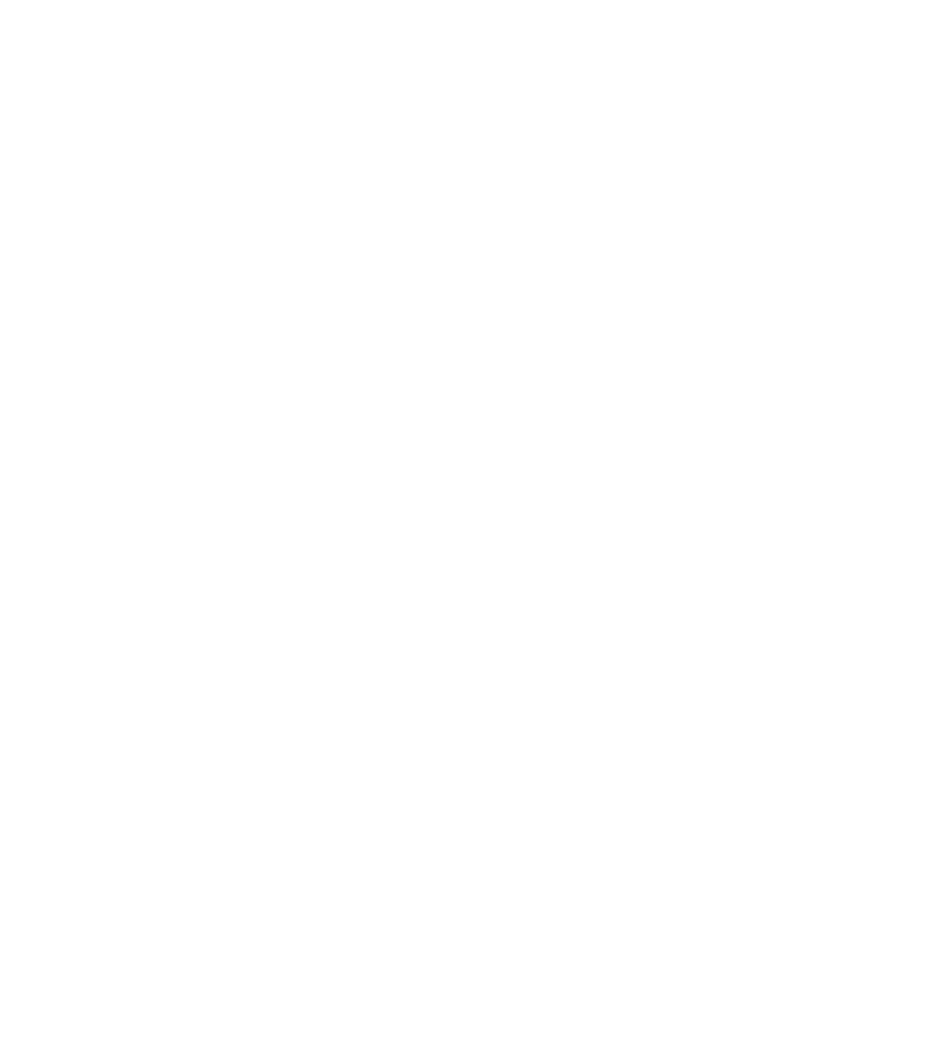
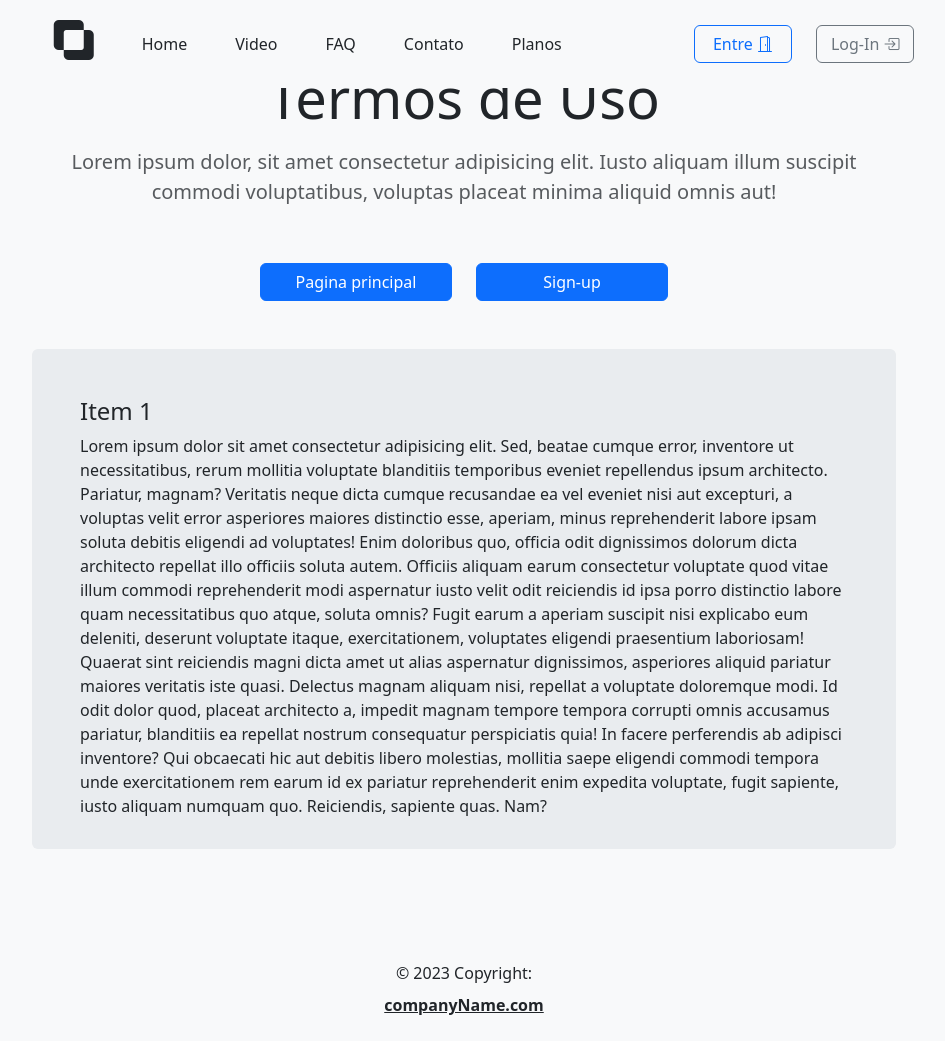
Before and after one commit to guisazevedo/dent_dev, a React (Vite) app: page /termos in a window 1280 px wide. Before the commit this address had no page. Shown: the whole page, without its empty margins (176-1121 px from the left). Before the commit the page ends 800 px from the top, so only its background shows below. Built offline with nearby package versions, Linux system fonts and the light colour scheme.

Commit message:
implement termosuso_page

```diff
--- a/src/02_blocks/Footer.tsx
+++ b/src/02_blocks/Footer.tsx
@@ -2,7 +2,7 @@ const Footer = () => {
   return (
     <footer>
       <div className="text-center p-3 bg-light">
-        © 2021 Copyright:
+        © 2023 Copyright:
         <a className="text-reset fw-bold" href="#">
           <p className="m-2">companyName.com</p>
         </a>
--- /dev/null
+++ b/src/03_pages/Termosuso_page.tsx
@@ -0,0 +1,15 @@
+import Footer from "../02_blocks/Footer";
+import Navbar from "../02_blocks/Navbar";
+import Termosuso from "../02_blocks/Termosuso";
+
+const Termosuso_page = () => {
+  return (
+    <>
+      <Navbar />
+      <Termosuso />
+      <Footer />
+    </>
+  );
+};
+
+export default Termosuso_page;
--- a/src/App.tsx
+++ b/src/App.tsx
@@ -3,6 +3,7 @@ import Landing_page from "./03_pages/Landing_page";
 import Login_page from "./03_pages/Login_page";
 import Signup_page from "./03_pages/Signup_page";
 import WebApp_page from "./03_pages/WebApp_page";
+import Termosuso_page from "./03_pages/Termosuso_page";
 
 function App() {
   return (
@@ -13,6 +14,7 @@ function App() {
           <Route path="/log-in" Component={Login_page}></Route>
           <Route path="/sign-up" Component={Signup_page}></Route>
           <Route path="/web-app" Component={WebApp_page}></Route>
+          <Route path="/termos" Component={Termosuso_page}></Route>
         </Routes>
       </Router>
     </div>
```
